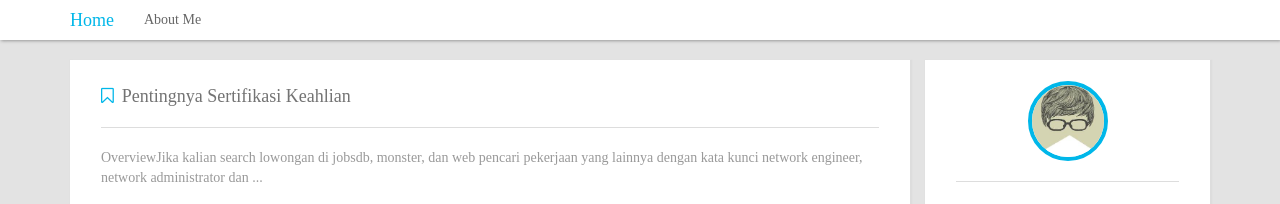
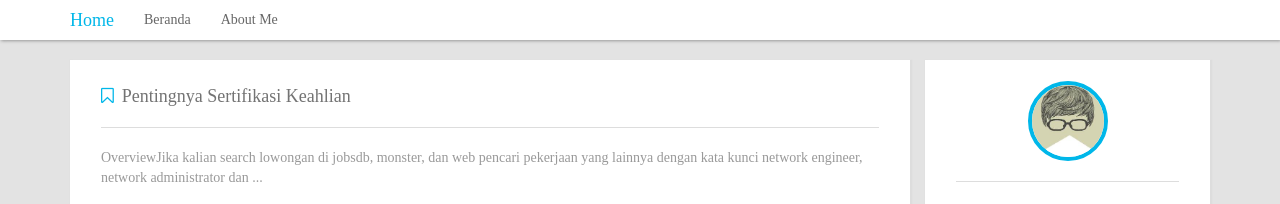
Before and after one commit to saifulindo/myblog, a Jekyll site: the page built from index.html, in a window 1280 px wide. Shown: the top 204 px of the page. Built offline with Jekyll 4.4.1, drawn with Linux system fonts in a browser that asks for light colours; nearby versions of some CDN libraries; the list of posts is cut into pages by our own code.

Commit message:
edited navdar

```diff
--- a/_includes/navbar.html
+++ b/_includes/navbar.html
@@ -5,10 +5,13 @@
                     data-target="#pithy-navbar" aria-expanded="false">
                 <i class="fa fa-bars"></i>
             </button>
-            <a class="navbar-brand" href="{{site.baseurl}}/">Home</a>
+            <a class="navbar-brand" href="http://saifulindo.github.io">Home</a>
         </div>
 
         <div class="collapse navbar-collapse" id="pithy-navbar">
+            <ul class="nav navbar-nav">
+                <li class="active"><a href="{{site.baseurl}}/">Beranda</a></li>
+            </ul>
             <ul class="nav navbar-nav">
                 <li class="active"><a href="{{site.baseurl}}/about/">About Me</a></li>
             </ul>
```
